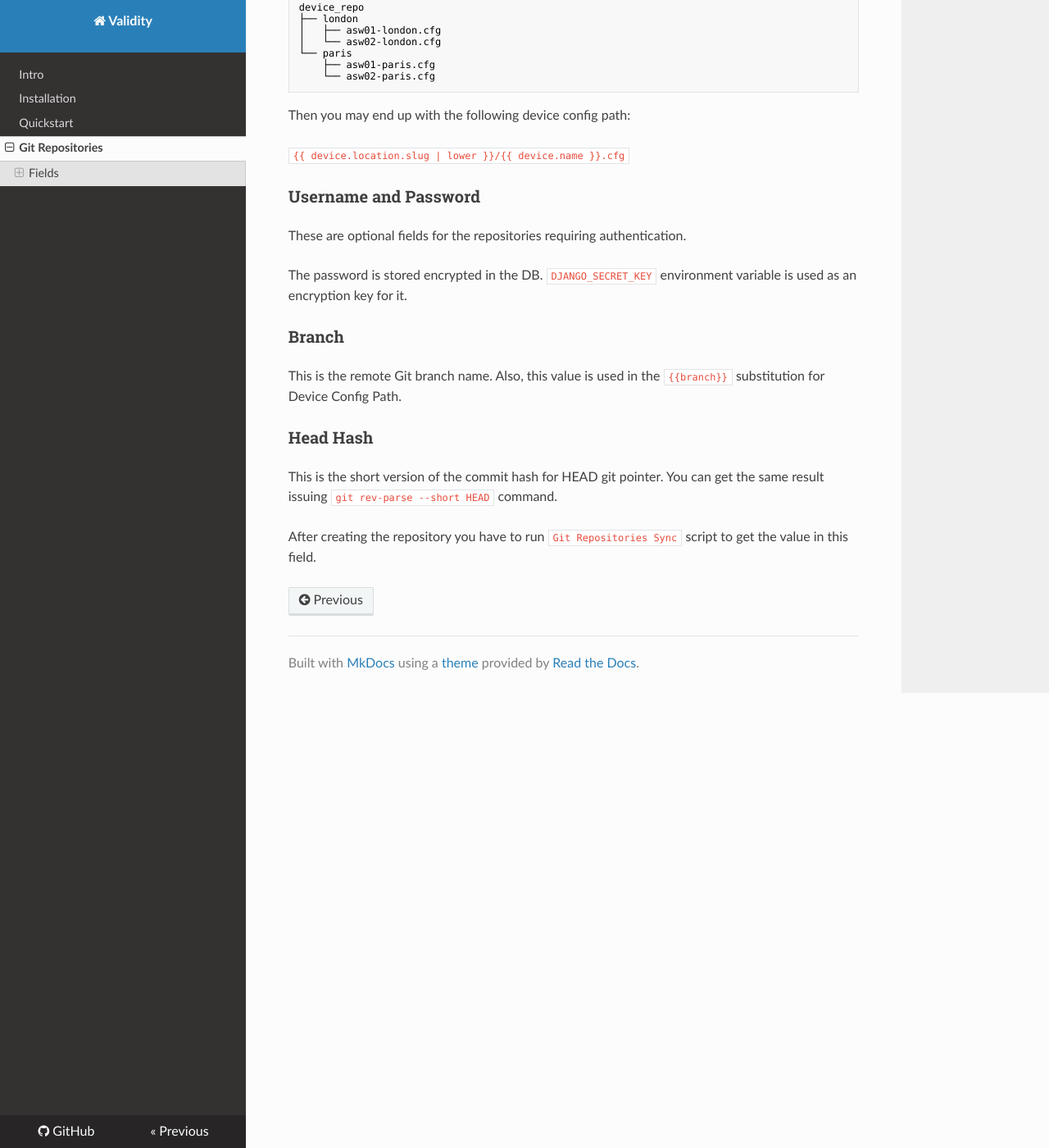
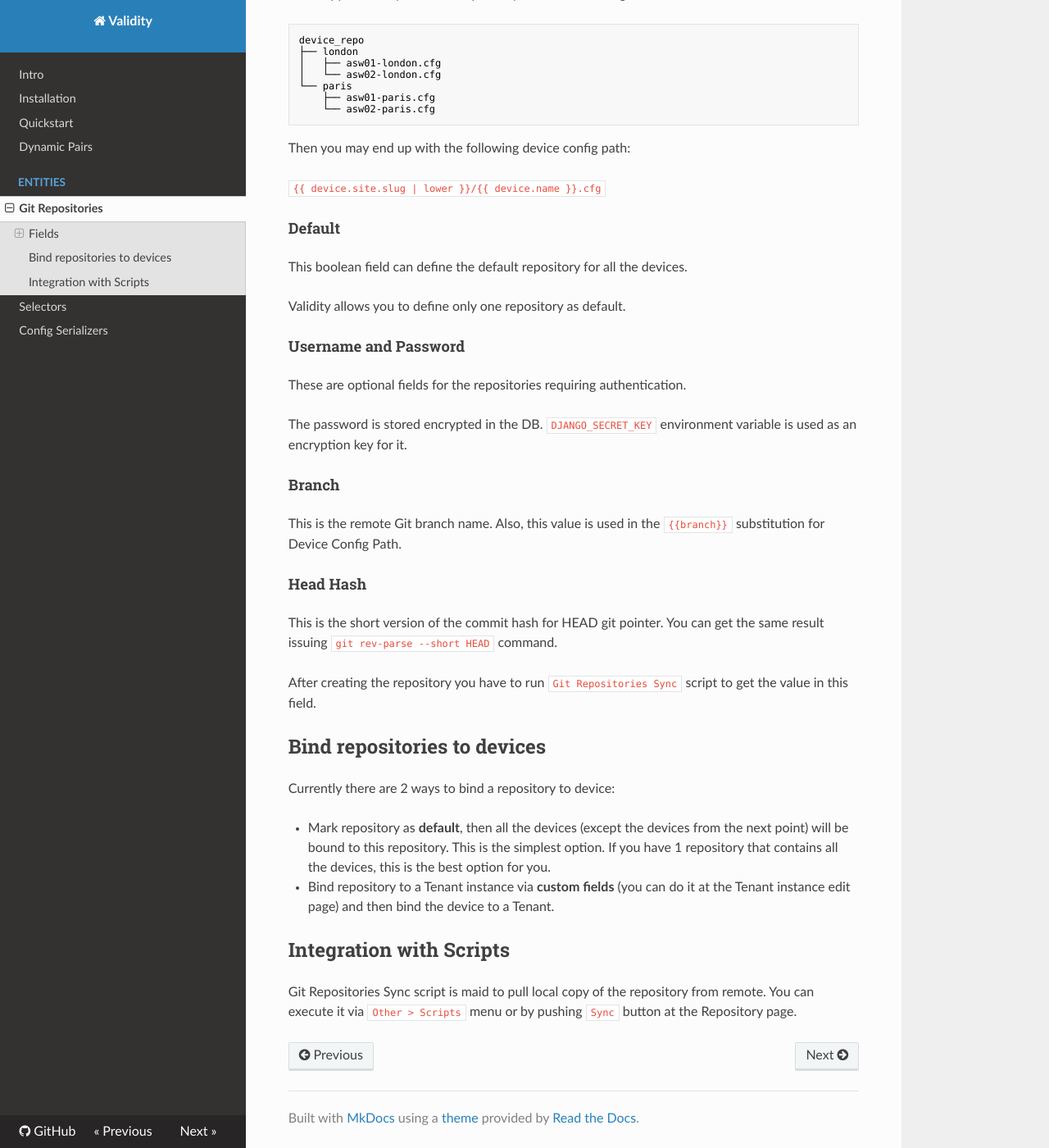
Before and after one commit to amyasnikov/validity, an MkDocs documentation site: the page built from docs/entities/git_repos.md, in a window 1280 px wide and 1400 px high, scrolled down 1037 px. Shown: the whole window at 82% size. Built offline with MkDocs 1.6.1, drawn with Linux system fonts in a browser that asks for light colours; nearby versions of some CDN libraries; some of the changed text lies outside the part shown.

Commit message:
+ entities description

````diff
--- a/docs/git_repos.md
+++ b/docs/entities/git_repos.md
@@ -25,7 +27,7 @@ For instance, if you had Github repository `https://github.com/amyasnikov/device
 `https://github.com/amyasnikov/device_repo/blob/{{branch}}/`
 
 
-### Device Config Path
+#### Device Config Path
 
 This is the template of the path to device config file inside the repository. You can use [Jinja2](https://jinja.palletsprojects.com/en/3.0.x/templates/) expressions for this template. The only available context variable is `device`.
 
@@ -42,20 +44,39 @@ device_repo
 ```
 Then you may end up with the following device config path:
 
-`{{ device.location.slug | lower }}/{{ device.name }}.cfg`
+`{{ device.site.slug | lower }}/{{ device.name }}.cfg`
 
-### Username and Password
+
+#### Default
+
+This boolean field can define the default repository for all the devices.
+
+Validity allows you to define only one repository as default.
+
+#### Username and Password
 
 These are optional fields for the repositories requiring authentication.
 
 The password is stored encrypted in the DB. `DJANGO_SECRET_KEY` environment variable is used as an encryption key for it.
 
-### Branch
+#### Branch
 
 This is the remote Git branch name. Also, this value is used in the `{{branch}}` substitution for Device Config Path.
 
-### Head Hash
+#### Head Hash
 
 This is the short version of the commit hash for HEAD git pointer. You can get the same result issuing `git rev-parse --short HEAD` command.
 
 After creating the repository you have to run `Git Repositories Sync` script to get the value in this field.
+
+## Bind repositories to devices
+Currently there are 2 ways to bind a repository to device:
+
+* Mark repository as **default**, then all the devices (except the devices from the next point) will be bound to this repository. This is the simplest option. If you have 1 repository that contains all the devices, this is the best option for you.
+
+* Bind repository to a Tenant instance via **custom fields** (you can do it at the Tenant instance edit page) and then bind the device to a Tenant.
+
+## Integration with Scripts
+
+Git Repositories Sync script is maid to pull local copy of the repository from remote.
+You can execute it via `Other > Scripts` menu or by pushing `Sync` button at the Repository page.
--- a/mkdocs.yml
+++ b/mkdocs.yml
@@ -2,10 +2,14 @@ site_name: Validity
 repo_url: https://github.com/amyasnikov/validity/
 theme: readthedocs
 nav:
-    - Intro: index.md
-    - Installation: installation.md
-    - Quickstart: quickstart.md
-    - Git Repositories: git_repos.md
+  - Intro: index.md
+  - Installation: installation.md
+  - Quickstart: quickstart.md
+  - Dynamic Pairs: dynamic_pairs.md
+  - Entities:
+    - Git Repositories: entities/git_repos.md
+    - Selectors: entities/selectors.md
+    - Config Serializers: entities/serializers.md
 markdown_extensions:
   - admonition
   - tables
````
Also changed, not shown: other parts of docs/entities/git_repos.md (+7 -5 lines), docs/dynamic_pairs.md (added, +69 -0 lines), docs/entities/selectors.md (added, +61 -0 lines), docs/entities/serializers.md (added, +54 -0 lines), 1 other file.
